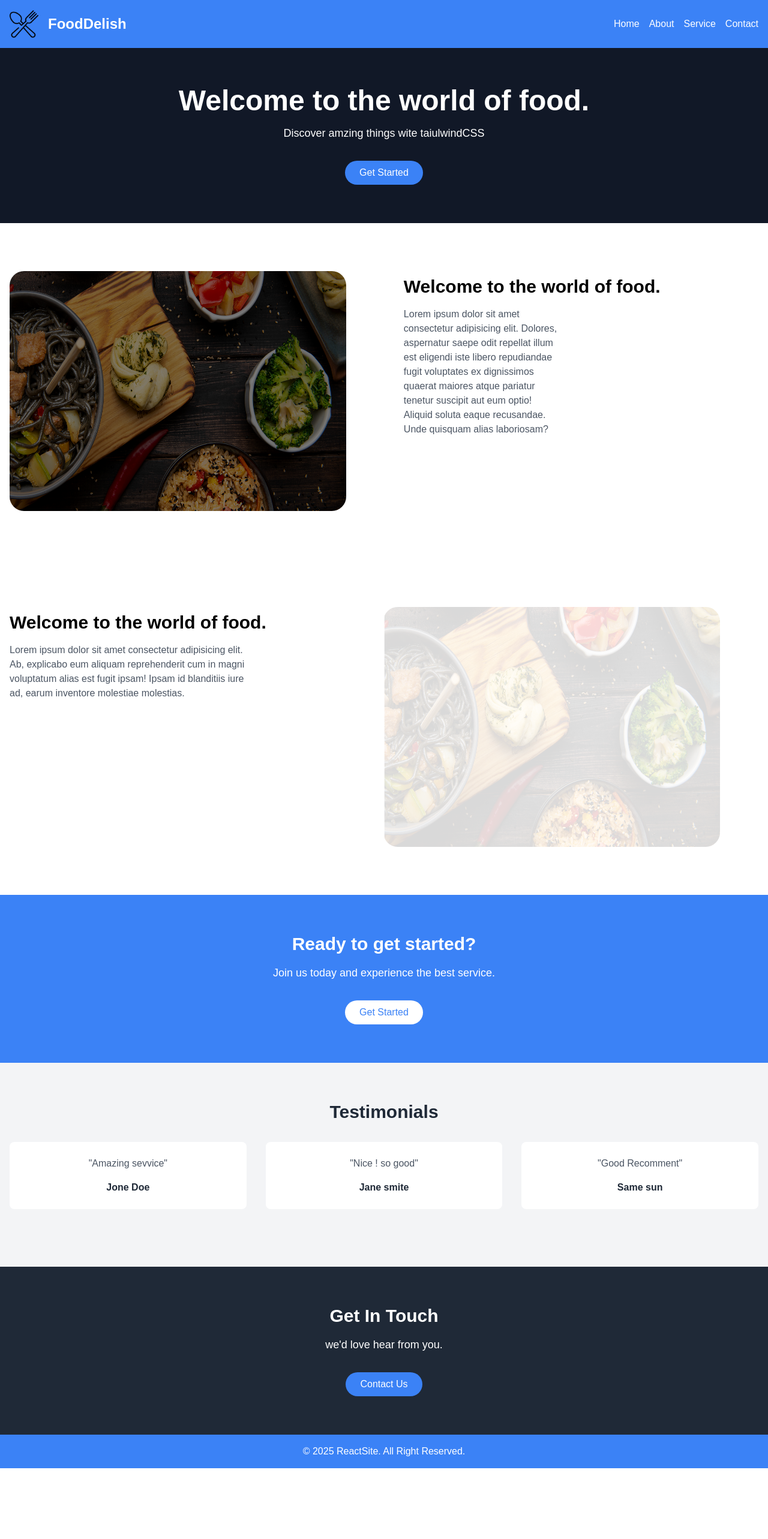
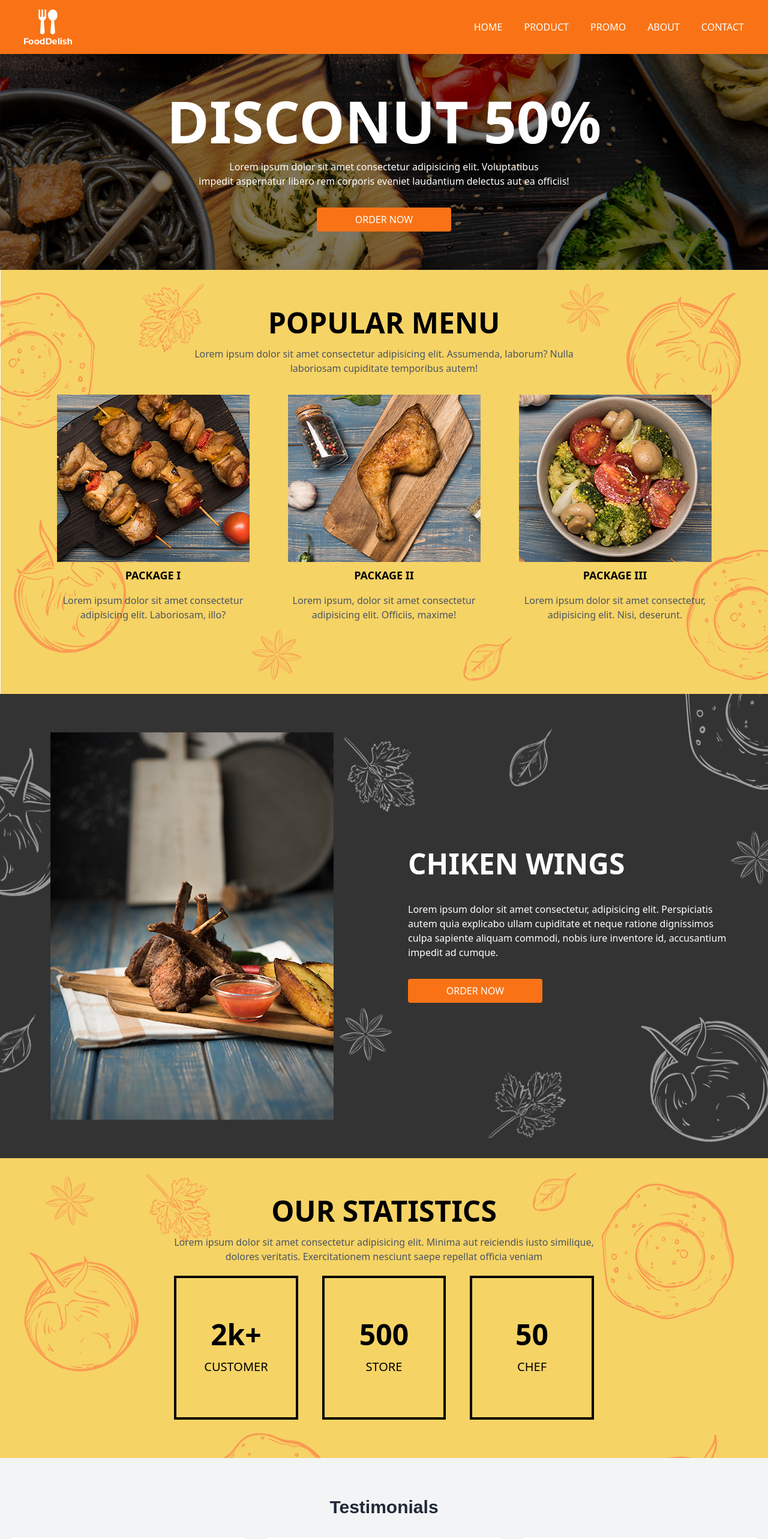
Before and after one commit to ESNEB-DEV/Web-app-react, a React (Vite) app: page / in a window 1280 px wide. Shown: the top 2566 px of the page at 60% size. Before the commit the page ends 2448 px from the top, so only its background shows below. Built offline with nearby package versions, Linux system fonts and the light colour scheme.

Commit message:
update ui foodDelish

```diff
--- a/src/App.jsx
+++ b/src/App.jsx
@@ -5,7 +5,7 @@ import Navbar from './componants/Navbar'
 import Hero from './componants/Hero'
 import InfoOne from './componants/InfoOne'
 import InfoTwo from './componants/InfoTwo'
-import CTA from './componants/CTA'
+import OurStatics from './componants/OurStatics'
 import Testimonials from './componants/Testimonials'
 import Getintouch from './componants/Getintouch'
 import Footer from './componants/Footer'
@@ -17,15 +17,15 @@ function App() {
   }, []);
 
   return (
-    <div>
+    <div >
       <Navbar />
       <Hero />
       <InfoOne />
       <InfoTwo />
-      <CTA />
+      <OurStatics />
       <Testimonials />
-      <Getintouch />
-      <Footer />
+      {/* <Getintouch />
+      <Footer /> */}
     </div>
   )
 }
--- a/src/componants/CTA.jsx
+++ /dev/null
@@ -1,15 +0,0 @@
-import React from 'react'
-
-function CTA() {
-  return (
-    <section className='bg-blue-500 py-16 text-white'>
-<div className="container mx-auto text-center">
-    <h2 className='text-3xl font-semibold'>Ready to get started?</h2>
-    <p className='text-lg mt-4'>Join us today and experience the best service.</p>
-    <a href="#" className='bg-white text-blue-500 px-6 py-2 rounded-full mt-8 inline-block hover:bg-blue-100'>Get Started</a>
-</div>
-    </section>
-  )
-}
-
-export default CTA
--- a/src/componants/Hero.jsx
+++ b/src/componants/Hero.jsx
@@ -2,11 +2,12 @@ import React from 'react'
 
 function Hero() {
     return (
-        <div className='bg-gray-900 text-white py-16'>
+
+        <div className="bg-[url('src/assets/img/banner-bg.png')] bg-fixed bg-top bg-no-repeat bg-cover bg-center text-white py-16">
             <div className="container mx-auto text-center">
-                <h1 className='text-5xl font-extrabold'>Welcome to the world of food.</h1>
-                <p className='text-lg mt-4'>Discover amzing things wite taiulwindCSS</p>
-                <a href="#" className='bg-blue-500 text-white px-6 py-2 rounded-full mt-8 inline-block hover:bg-blue-600'> Get  Started</a>
+                <h1 className='text-8xl font-bold font-sans'>DISCONUT 50%</h1>
+                <p className='mt-4 text-md font-sans'>Lorem ipsum dolor sit amet consectetur adipisicing elit. Voluptatibus <br/> impedit aspernatur libero rem corporis eveniet laudantium delectus aut ea officiis!</p>
+                <a href="#" className='bg-orange-500 font-sans text-white px-6 py-2 rounded mt-8 inline-block hover:bg-orange-600 w-56'> ORDER NOW</a>
             </div>
 
         </div>
--- a/src/componants/InfoOne.jsx
+++ b/src/componants/InfoOne.jsx
@@ -2,14 +2,35 @@ import React from 'react'
 
 export default function InfoOne() {
     return (
-        <div className='container mx-auto flex flex-col md:flex-row justify-center py-16 bg-white '>
-            <div className="w-full pr-20 p-4">
-                <img src="src/assets/img/banner-bg.png" alt="Banner" className=' w-[800px] h-[400px] rounded-3xl' />
-            </div>
-            <div className="w-full py-6  p-4">
-                <h2 className='text-3xl font-semibold text-black'>Welcome to the world of food.</h2>
-                <p className='text-gray-600 mt-4 w-64'>Lorem ipsum dolor sit amet consectetur adipisicing elit. Dolores, aspernatur saepe odit repellat illum est eligendi iste libero repudiandae fugit voluptates ex dignissimos quaerat maiores atque pariatur tenetur suscipit aut eum optio! Aliquid soluta eaque recusandae. Unde quisquam alias laboriosam?</p>
+
+        <div className=" flex flex-col md:flex-row justify-center py-16  bg-[url('src/assets/img/popular-bg.png')] bg-no-repeat bg-cover bg-center bg-top">
+            <div>
+                <div className='w-full flex justify-center flex-col items-center'>
+                    <h1 className='text-5xl font-extrabold font-sans'>POPULAR MENU</h1>
+                    <p className='text-gray-600 mt-4 text-md text-center font-sans'>Lorem ipsum dolor sit amet consectetur adipisicing elit. Assumenda, laborum? Nulla <br /> laboriosam cupiditate temporibus autem!</p>
+                </div>
+                <div className="flex flex-col md:flex-row pt-4 py-10">
+                    <div className="w-full md:w-1/3 p-4 px-8">
+                        <img src="src/assets/img/package-1.png" alt="Package 1" className='mx-auto' />
+                        <h2 className="font-extrabold text-lg text-center pt-2 font-sans">PACKAGE I</h2>
+                        <p className="text-gray-600 mt-4 text-md text-center  font-sans">Lorem ipsum dolor sit amet consectetur <br /> adipisicing elit. Laboriosam, illo?</p>
+                    </div>
+
+                    <div className="w-full md:w-1/3 p-4 px-8">
+                        <img src='src/assets/img/package-2.png' alt="Package 2" className='mx-auto'></img>
+                        <h2 className='font-extrabold text-lg text-center pt-2 font-sans'>PACKAGE II</h2>
+                        <p className='text-gray-600 mt-4 text-md text-center  font-sans'>Lorem ipsum, dolor sit amet consectetur <br />  adipisicing elit. Officiis, maxime!</p>
+                    </div>
+
+                    <div className="w-full md:w-1/3 p-4 px-8">
+                        <img src='src/assets/img/package-3.png' alt="Package 2" className='mx-auto'></img>
+                        <h2 className='font-extrabold text-lg text-center pt-2 font-sans'>PACKAGE III</h2>
+                        <p className='text-gray-600 mt-4 text-md text-center  font-sans'>Lorem ipsum dolor sit amet consectetur, <br />  adipisicing elit. Nisi, deserunt.</p>
+                    </div>
+                </div>
+
             </div>
         </div>
+
     )
 }
--- a/src/componants/InfoTwo.jsx
+++ b/src/componants/InfoTwo.jsx
@@ -2,13 +2,14 @@ import React from 'react'
 
 function InfoTwo() {
     return (
-        <div className='container mx-auto flex flex-col md:flex-row justify-center py-16 bg-white '>
-            <div className="w-full py-6  p-4">
-                <h2 className='text-3xl font-semibold text-black'>Welcome to the world of food.</h2>
-                <p className='text-gray-600 mt-4 w-[400px]'>Lorem ipsum dolor sit amet consectetur adipisicing elit. Ab, explicabo eum aliquam reprehenderit cum in magni voluptatum alias est fugit ipsam! Ipsam id blanditiis iure ad, earum inventore molestiae molestias.</p>
+        <div className=" flex flex-col md:flex-row justify-center items-center py-16  bg-[url('src/assets/img/chicken-wing-bg-black.png')] bg-no-repeat bg-cover bg-center bg-top">
+            <div className='w-1/2'>
+                <img src='src/assets/img/package-4.png' alt="Package 2" className='mx-auto'></img>
             </div>
-            <div className="w-full pr-20 p-4">
-                <img src="src/assets/img/chef-bg.png" alt="Banner" className=' w-[800px] h-[400px] rounded-3xl' />
+            <div className='w-1/2 p-10'>
+                <h1 className='text-5xl font-extrabold text-white font-sans'>CHIKEN WINGS</h1>
+                <p className='text-gray-600 mt-10 text-md text-white font-sans'>Lorem ipsum dolor sit amet consectetur, adipisicing elit. Perspiciatis <br /> autem quia explicabo ullam cupiditate et neque ratione dignissimos  <br /> culpa sapiente aliquam commodi, nobis iure inventore id, accusantium  <br /> impedit ad cumque.</p>
+                <a href="#" className='bg-orange-500 text-center font-sans text-white px-6 py-2 rounded mt-8 inline-block hover:bg-orange-600 w-56'> ORDER NOW</a>
             </div>
         </div>
     )
--- a/src/componants/Navbar.jsx
+++ b/src/componants/Navbar.jsx
@@ -10,11 +10,10 @@ export default function Navbar() {
     }
 
     return (
-        <nav className='bg-blue-500 p-4'>
+        <nav className='bg-orange-500 p-4 px-10'>
             <div className="container mx-auto flex justify-between items-center">
-                <div className='flex justify-ceneter items-center'>
-                    <img src="src/assets/img/cutlery.png" alt="Banner" className='w-12 ' />
-                    <a href='#' className='text-white text-2xl font-semibold pl-4'>FoodDelish</a>
+                <div className='flex justify-ceneter items-center '>
+                    <img src="src/assets/img/logo.png" alt="Banner" className='w-20 ' />
                 </div>
                 <div className="md:hidden">
                     <button id='menu-toggle' className='text-white' onClick={toggleMenu}>
@@ -24,21 +23,23 @@ export default function Navbar() {
                     </button>
                 </div>
 
-                <ul className='hidden md:flex space-x-4'>
-                    <li><Link to='/' className='text-white'>Home</Link></li>
-                    <li><Link to='/about' className='text-white'>About</Link></li>
-                    <li><Link to='#' className='text-white'>Service</Link></li>
-                    <li><Link to='#' className='text-white'>Contact</Link></li>
+                <ul className='hidden md:flex space-x-9 text-md'>
+                    <li><Link to='/' className='text-white font-sans'>HOME</Link></li>
+                    <li><Link to='#' className='text-white font-sans'>PRODUCT</Link></li>
+                    <li><Link to='#' className='text-white font-sans'>PROMO</Link></li>
+                    <li><Link to='/about' className='text-white font-sans'>ABOUT</Link></li>
+                    <li><Link to='#' className='text-white font-sans'>CONTACT</Link></li>
                 </ul>
             </div>
 
             {/* MobileMenu */}
             {isMenuOpen ? (
-                <ul className='flex-col md:hidden'>
-                    <li className='py-2'><Link to='/' className='text-white'>Home</Link></li>
-                    <li className='py-2'><Link to='/about' className='text-white'>About</Link></li>
-                    <li className='py-2'><Link to='#' className='text-white'>Service</Link></li>
-                    <li className='py-2'><Link to='#' className='text-white'>Contact</Link></li>
+                <ul className='flex-col md:hidden pt-4 font-sans'>
+                    <li className='py-2'><Link to='/' className='text-white font-sans'>HOME</Link></li>
+                    <li className='py-2'><Link to='#' className='text-white font-sans'>PRODUCT</Link></li>
+                    <li className='py-2'><Link to='#' className='text-white font-sans'>PROMO</Link></li>
+                    <li className='py-2'><Link to='/about' className='text-white font-sans'>ABOUT</Link></li>
+                    <li className='py-2'><Link to='#' className='text-white font-sans'>CONTACT</Link></li>
                 </ul>
             ) : null}
 
--- /dev/null
+++ b/src/componants/OurStatics.jsx
@@ -0,0 +1,30 @@
+import React from 'react'
+
+function OurStatics() {
+    return (
+        <div className=" flex flex-col md:flex-row justify-center py-16 bg-[url('src/assets/img/stats-bg.png')] bg-no-repeat bg-cover bg-center bg-top">
+            <div>
+                <div className='w-full flex justify-center flex-col items-center'>
+                    <h1 className='text-5xl font-extrabold font-sans'>OUR STATISTICS</h1>
+                    <p className='text-gray-600 mt-4 text-md text-center font-sans'>Lorem ipsum dolor sit amet consectetur adipisicing elit. Minima aut reiciendis iusto similique,<br />  dolores veritatis. Exercitationem nesciunt saepe repellat officia veniam</p>
+                </div>
+                <div className="flex flex-col md:flex-row pt-5 gap-10 ">
+                    <div className="flex-1 w-full md:w-1/3 border-4 h-60 border-black flex justify-center items-center flex-col">
+                        <h1 className='text-5xl font-extrabold font-sans'>2k+</h1>
+                        <h2 className='text-xl font-abold font-sans pt-4'>CUSTOMER</h2>
+                    </div>
+                    <div className="flex-1 w-full md:w-1/3 border-4 h-60 border-black flex justify-center items-center flex-col">
+                        <h1 className='text-5xl font-extrabold font-sans'>500</h1>
+                        <h2 className='text-xl font-abold font-sans pt-4'>STORE</h2>
+                    </div>
+                    <div className="flex-1 w-full md:w-1/3 border-4 h-60 border-black flex justify-center items-center flex-col">
+                        <h1 className='text-5xl font-extrabold font-sans'>50</h1>
+                        <h2 className='text-xl font-abold font-sans pt-4'>CHEF</h2>
+                    </div>
+                </div>
+            </div>
+        </div>
+    )
+}
+
+export default OurStatics
```
